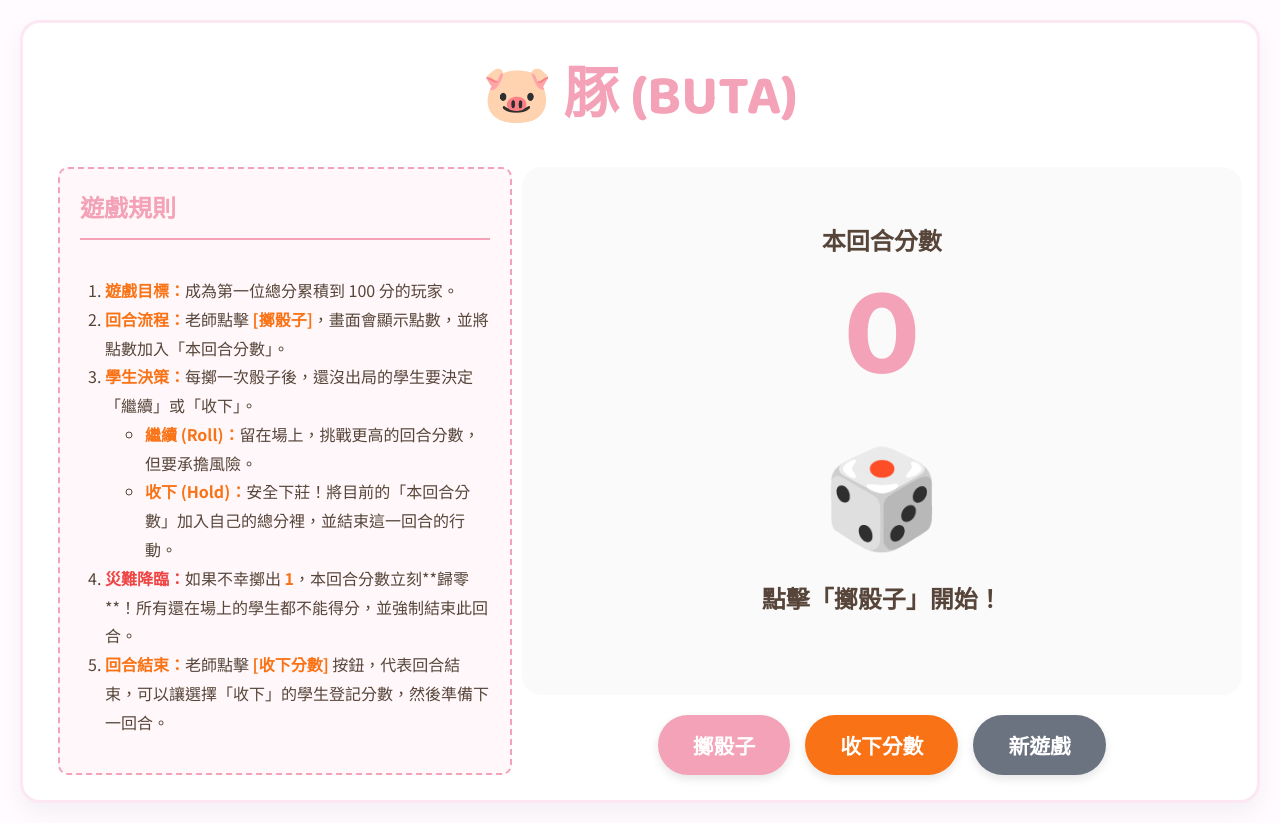
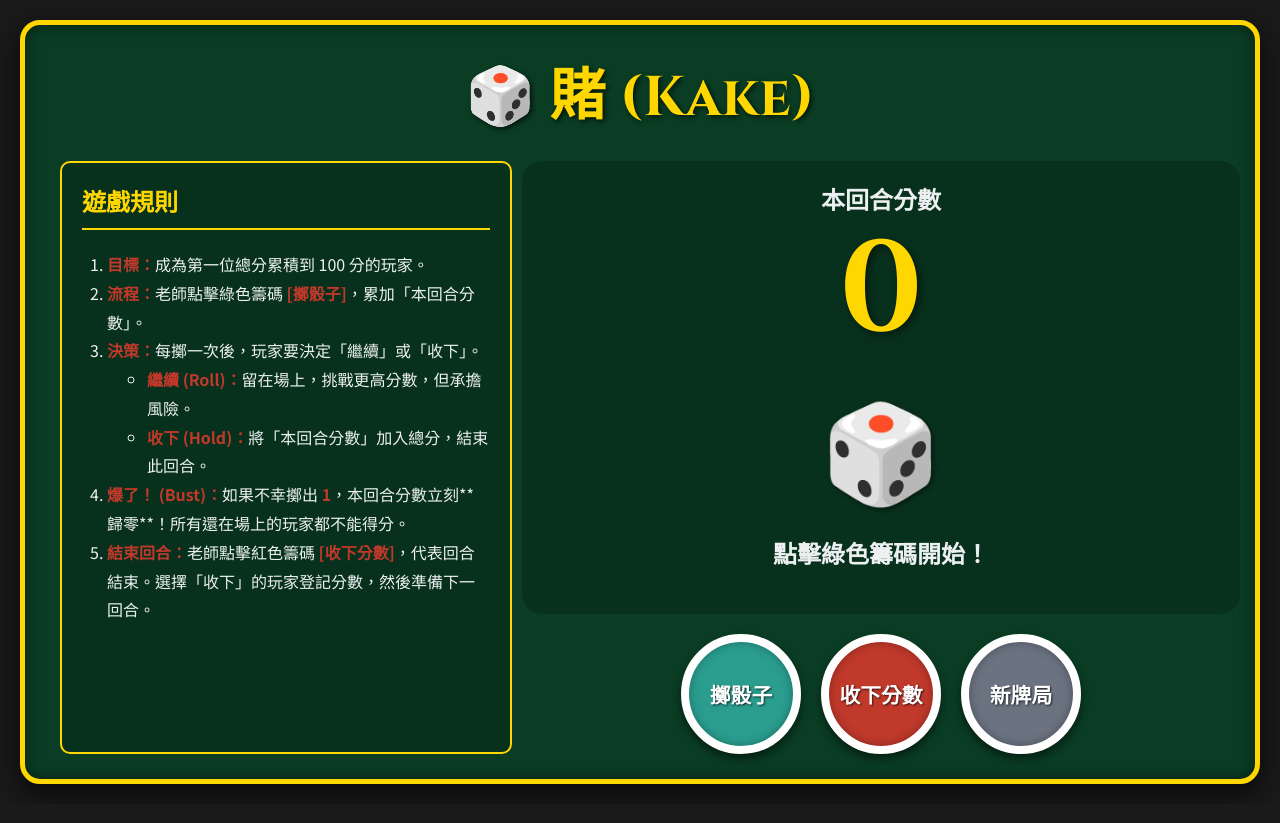
Before and after one commit to YCL127/Buta, a plain HTML site: page index.html in a window 1280 px wide. Drawn offline with Linux system fonts and the light colour scheme.

Commit message:
Add files via upload

```diff
--- a/index.html
+++ b/index.html
@@ -3,23 +3,24 @@
 <head>
     <meta charset="UTF-8">
     <meta name="viewport" content="width=device-width, initial-scale=1.0">
-    <title>豚 BUTA</title>
+    <title>賭 (Kake)</title>
     <style>
-        @import url('https://fonts.googleapis.com/css2?family=Noto+Sans+TC:wght@400;700&family=Baloo+2:wght@700&display=swap');
+        @import url('https://fonts.googleapis.com/css2?family=Noto+Sans+TC:wght@400;700&family=Cinzel:wght@700&display=swap');
 
         :root {
-            --bg-color: #fffbff;
-            --primary-color: #f4a2b8;
-            --secondary-color: #f97316;
-            --text-color: #57453a;
-            --border-color: #fce7f3;
-            --white-color: #ffffff;
+            /* --- NEW: Casino Color Palette --- */
+            --bg-color: #1a1a1a; /* Dark background */
+            --table-green: #0a3d24; /* Poker table green */
+            --gold-text: #ffd700; /* Gold for text and borders */
+            --white-text: #ecf0f1; /* Off-white for readability */
+            --red-accent: #c0392b; /* Casino red */
+            --chip-gray: #6b7280; /* Gray for reset chip */
         }
 
         body {
             font-family: 'Noto Sans TC', sans-serif;
             background-color: var(--bg-color);
-            color: var(--text-color);
+            color: var(--white-text);
             display: flex;
             justify-content: center;
             align-items: flex-start;
@@ -32,20 +33,22 @@
         .game-container {
             width: 100%;
             max-width: 1200px;
-            background-color: var(--white-color);
-            border: 3px solid var(--border-color);
+            background-color: var(--table-green);
+            border: 5px solid var(--gold-text);
             border-radius: 20px;
             padding: 25px 35px;
-            box-shadow: 0 10px 25px rgba(0, 0, 0, 0.05);
+            box-shadow: 0 10px 30px rgba(0, 0, 0, 0.7), inset 0 0 15px rgba(0,0,0,0.5);
             text-align: center;
         }
 
         h1 {
-            font-family: 'Baloo 2', cursive;
-            color: var(--primary-color);
+            /* NEW: Elegant casino font */
+            font-family: 'Cinzel', serif;
+            color: var(--gold-text);
             font-size: 3.5rem;
             margin-top: 0;
             margin-bottom: 25px;
+            text-shadow: 2px 2px 5px rgba(0,0,0,0.7);
         }
 
         .main-content {
@@ -69,34 +72,26 @@
         }
 
         .rules {
-            background-color: #fff7f9;
-            border: 2px dashed var(--primary-color);
+            background-color: rgba(0,0,0,0.2);
+            border: 2px solid var(--gold-text);
             border-radius: 10px;
             padding: 20px;
             width: 100%;
-            display: flex;
-            flex-direction: column;
         }
         .rules h2 {
             margin-top: 0;
-            color: var(--primary-color);
+            color: var(--gold-text);
             border-bottom: 2px solid;
             padding-bottom: 8px;
-            font-family: 'Baloo 2', cursive;
-            flex-shrink: 0;
+            font-family: 'Cinzel', serif;
         }
         .rules ol {
             padding-left: 25px;
             line-height: 1.8;
             font-size: 1rem;
-            overflow-y: auto;
-            flex-grow: 1;
         }
-        .rules strong {
-            color: var(--secondary-color);
-        }
-        .rules .disaster {
-            color: #ef4444;
+        .rules strong, .rules .disaster {
+            color: var(--red-accent);
             font-weight: bold;
         }
 
@@ -107,7 +102,7 @@
             justify-content: center;
             margin: 0;
             padding: 20px;
-            background-color: #fafafa;
+            background-color: rgba(0,0,0,0.2);
             border-radius: 20px;
             width: 100%;
             flex-grow: 1;
@@ -117,26 +112,29 @@
             margin-bottom: 20px;
         }
         .score-container p {
+            font-family: 'Cinzel', serif;
             font-size: 1.5rem;
             font-weight: 700;
             margin: 0 0 10px 0;
-            font-family: 'Baloo 2', cursive;
+            color: var(--white-text);
         }
         #round-score {
-            font-family: 'Baloo 2', cursive;
+            font-family: 'Cinzel', serif;
             font-size: 8rem;
-            color: var(--primary-color);
+            color: var(--gold-text);
             line-height: 1;
+            text-shadow: 3px 3px 8px rgba(0,0,0,0.5);
         }
 
         #die-display {
             font-size: 6rem;
+            text-shadow: 2px 2px 5px rgba(0,0,0,0.5);
         }
 
         #game-status {
             font-size: 1.5rem;
             font-weight: bold;
-            color: var(--text-color);
+            color: var(--white-text);
             min-height: 30px;
             margin-top: 20px;
         }
@@ -144,67 +142,70 @@
         .controls {
             display: flex;
             justify-content: center;
-            gap: 15px;
+            gap: 20px;
             margin-top: 20px;
             flex-wrap: wrap;
         }
 
+        /* --- NEW: Casino Chip Buttons --- */
         .controls button {
-            padding: 15px 35px;
+            width: 120px;
+            height: 120px;
             font-size: 1.3rem;
             font-weight: 700;
             font-family: 'Noto Sans TC', sans-serif;
-            border: none;
-            border-radius: 50px;
+            border: 8px solid white;
+            border-radius: 50%; /* Make it a circle */
             cursor: pointer;
             transition: all 0.2s;
             color: white;
-            box-shadow: 0 4px 10px rgba(0,0,0,0.1);
+            box-shadow: 0 5px 10px rgba(0,0,0,0.5), inset 0 0 10px rgba(0,0,0,0.3);
+            text-shadow: 1px 1px 2px rgba(0,0,0,0.7);
         }
-        #roll-btn { background-color: var(--primary-color); }
-        #hold-btn { background-color: var(--secondary-color); }
-        #reset-btn { background-color: #6b7280; }
+        #roll-btn { background-color: #2a9d8f; } /* Teal */
+        #hold-btn { background-color: var(--red-accent); }
+        #reset-btn { background-color: var(--chip-gray); }
         .controls button:hover {
             transform: translateY(-3px);
-            box-shadow: 0 6px 15px rgba(0,0,0,0.15);
+            box-shadow: 0 8px 18px rgba(0,0,0,0.6), inset 0 0 10px rgba(0,0,0,0.3);
         }
         .controls button:disabled {
-            background-color: #d1d5db;
+            background-color: #333;
+            color: #777;
+            border-color: #555;
             cursor: not-allowed;
             transform: none;
-            box-shadow: none;
+            box-shadow: inset 0 0 10px rgba(0,0,0,0.5);
         }
 
         @media (max-width: 900px) {
-            .main-content {
-                flex-direction: column;
-            }
+            .main-content { flex-direction: column; }
             h1 { font-size: 2.5rem; }
             #round-score { font-size: 6rem; }
-            #die-display { font-size: 5rem; }
+            .controls button { width: 100px; height: 100px; font-size: 1.1rem; border-width: 6px; }
         }
     </style>
 </head>
 <body>
 
     <div class="game-container">
-        <h1>🐷 豚 (BUTA)</h1>
+        <h1>🎲 賭 (Kake)</h1>
 
         <div class="main-content">
             <div class="rules-column">
                 <div class="rules">
                     <h2>遊戲規則</h2>
                     <ol>
-                        <li><strong>遊戲目標：</strong>成為第一位總分累積到 100 分的玩家。</li>
-                        <li><strong>回合流程：</strong>老師點擊 <strong>[擲骰子]</strong>，畫面會顯示點數，並將點數加入「本回合分數」。</li>
-                        <li><strong>學生決策：</strong>每擲一次骰子後，還沒出局的學生要決定「繼續」或「收下」。
+                        <li><strong>目標：</strong>成為第一位總分累積到 100 分的玩家。</li>
+                        <li><strong>流程：</strong>老師點擊綠色籌碼 <strong>[擲骰子]</strong>，累加「本回合分數」。</li>
+                        <li><strong>決策：</strong>每擲一次後，玩家要決定「繼續」或「收下」。
                             <ul>
-                                <li><strong>繼續 (Roll)：</strong>留在場上，挑戰更高的回合分數，但要承擔風險。</li>
-                                <li><strong>收下 (Hold)：</strong>安全下莊！將目前的「本回合分數」加入自己的總分裡，並結束這一回合的行動。</li>
+                                <li><strong>繼續 (Roll)：</strong>留在場上，挑戰更高分數，但承擔風險。</li>
+                                <li><strong>收下 (Hold)：</strong>將「本回合分數」加入總分，結束此回合。</li>
                             </ul>
                         </li>
-                        <li><span class="disaster">災難降臨：</span>如果不幸擲出 <strong>1</strong>，本回合分數立刻**歸零**！所有還在場上的學生都不能得分，並強制結束此回合。</li>
-                        <li><strong>回合結束：</strong>老師點擊 <strong>[收下分數]</strong> 按鈕，代表回合結束，可以讓選擇「收下」的學生登記分數，然後準備下一回合。</li>
+                        <li><span class="disaster">爆了！ (Bust)：</span>如果不幸擲出 <strong>1</strong>，本回合分數立刻**歸零**！所有還在場上的玩家都不能得分。</li>
+                        <li><strong>結束回合：</strong>老師點擊紅色籌碼 <strong>[收下分數]</strong>，代表回合結束。選擇「收下」的玩家登記分數，然後準備下一回合。</li>
                     </ol>
                 </div>
             </div>
@@ -216,17 +217,16 @@
                         <div id="round-score">0</div>
                     </div>
                     <div id="die-display">🎲</div>
-                    <p id="game-status">點擊「擲骰子」開始！</p>
+                    <p id="game-status">點擊綠色籌碼開始！</p>
                 </div>
 
                 <div class="controls">
                     <button id="roll-btn">擲骰子</button>
                     <button id="hold-btn">收下分數</button>
-                    <button id="reset-btn">新遊戲</button>
+                    <button id="reset-btn">新牌局</button>
                 </div>
             </div>
         </div>
-
     </div>
 
     <script>
@@ -245,7 +245,7 @@
         function newGame() {
             roundScore = 0;
             updateUI();
-            gameStatusEl.textContent = '點擊「擲骰子」開始！';
+            gameStatusEl.textContent = '點擊綠色籌碼開始！';
             rollBtn.disabled = false;
             holdBtn.disabled = false;
             holdBtn.textContent = "收下分數";
@@ -255,58 +255,43 @@
             roundScoreEl.textContent = roundScore;
         }
 
-        /**
-         * Handles the dice roll with animation
-         */
         function handleRoll() {
-            // --- NEW: Dice Animation Logic ---
-
-            // 1. Disable buttons to prevent multiple clicks during animation
             rollBtn.disabled = true;
             holdBtn.disabled = true;
             gameStatusEl.textContent = '滾動中...';
 
-            // 2. Start a quick interval to flicker the dice face
-            const animationDuration = 1000; // 1 second
-            const animationInterval = 80; // flicker every 80ms
+            const animationDuration = 1000;
+            const animationInterval = 80;
 
             const animation = setInterval(() => {
                 const randomFace = diceUnicode[Math.floor(Math.random() * 6)];
                 dieDisplayEl.textContent = randomFace;
             }, animationInterval);
 
-            // 3. After 1 second, stop the animation and show the final result
             setTimeout(() => {
                 clearInterval(animation);
 
-                // --- Original Game Logic (now runs after animation) ---
                 const dieValue = Math.floor(Math.random() * 6) + 1;
                 dieDisplayEl.textContent = diceUnicode[dieValue - 1];
 
                 if (dieValue === 1) {
-                    // Bust!
                     roundScore = 0;
                     updateUI();
-                    gameStatusEl.textContent = '💥 喔不！擲出 1，本回合分數歸零！';
-                    // rollBtn remains disabled
+                    gameStatusEl.textContent = '💥 爆了！本回合分數歸零！';
                     holdBtn.textContent = "下一回合";
-                    holdBtn.disabled = false; // Allow moving to the next round
+                    holdBtn.disabled = false;
                 } else {
-                    // Add to score
                     roundScore += dieValue;
                     updateUI();
                     gameStatusEl.textContent = `擲出了 ${dieValue}！`;
                     holdBtn.textContent = "收下分數";
-                    // Re-enable buttons
                     rollBtn.disabled = false;
                     holdBtn.disabled = false;
                 }
-
             }, animationDuration);
         }
 
         function handleHold() {
-            // This logic remains the same, but now it's also called after a "bust"
             if (rollBtn.disabled) {
                  gameStatusEl.textContent = '準備開始新回合！';
             } else {
```
